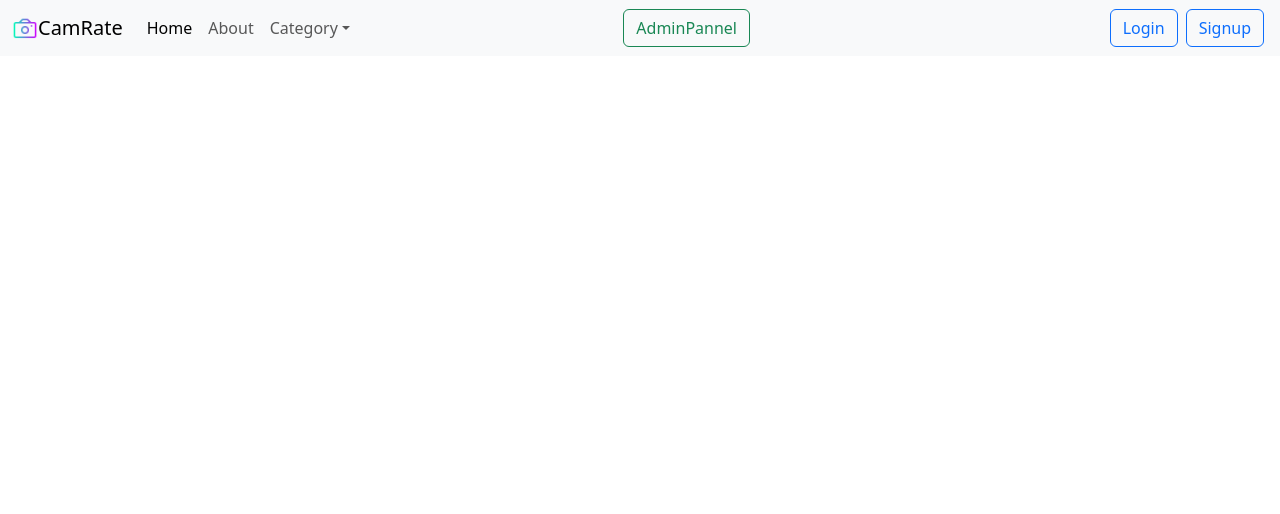
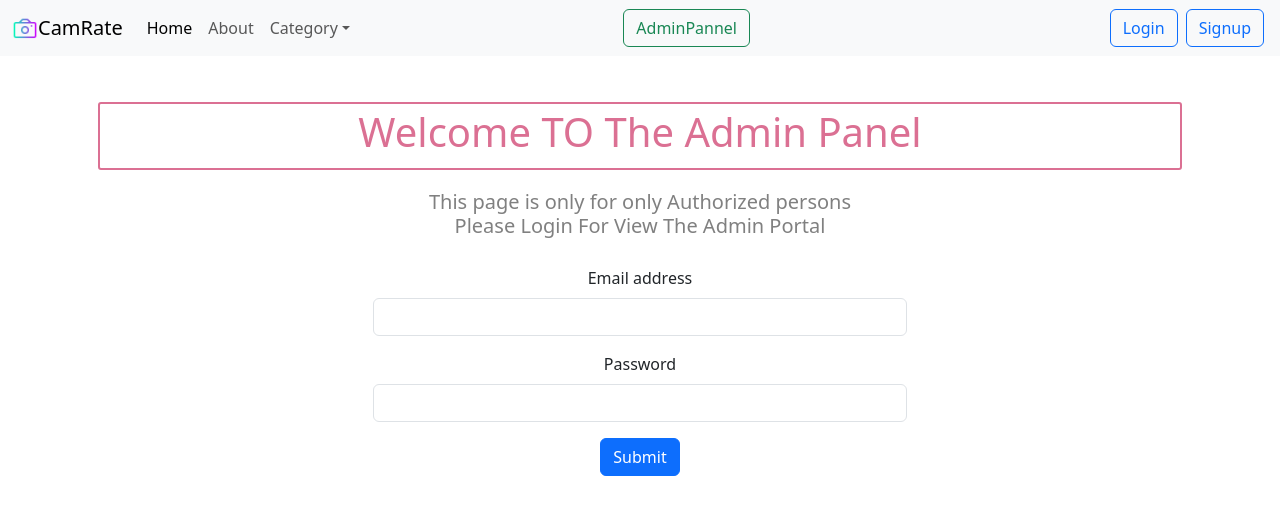
Before and after one commit to mwizard9/Camera_Test, a React (Create React App) app: page /login in a window 1280 px wide. Both pictures are taken after a click on the item "AdminPannel". Shown: the top 514 px of the page. Built offline with nearby package versions, Linux system fonts and the light colour scheme.

Commit message:
login for admin portal

```diff
--- a/package.json
+++ b/package.json
@@ -6,11 +6,15 @@
     "@testing-library/jest-dom": "^5.16.5",
     "@testing-library/react": "^13.4.0",
     "@testing-library/user-event": "^13.5.0",
+    "antd": "^5.2.3",
+    "component": "^1.1.0",
     "concurrently": "^7.6.0",
     "react": "^18.2.0",
     "react-dom": "^18.2.0",
     "react-router-dom": "^6.6.2",
     "react-scripts": "5.0.1",
+    "styled": "^1.0.0",
+    "styled-components": "^5.3.8",
     "web-vitals": "^2.1.4"
   },
   "scripts": {
--- /dev/null
+++ b/src/AdminSite/Login.js
@@ -0,0 +1,79 @@
+import React, { useState } from 'react'
+import { useNavigate } from 'react-router-dom'
+import styled from 'styled-components'
+
+
+const Login = (props) => {
+    const[credentials, setCredentials] = useState({email:"",password:""})
+    let history = useNavigate()
+    const handleSubmit= async(e)=>{
+        e.preventDefault();
+        const response = await fetch("http://localhost:5000/api/auth/login", {
+      method: 'POST',
+      headers: {
+        'Content-Type': 'application/json',
+         },
+      body: JSON.stringify({email:credentials.email,password:credentials.password})
+    });
+    const json=await response.json()
+    if (json.success){
+        //save the auth token and redirect
+        localStorage.setItem('token',json.jwtData);
+        history("/")
+    }
+    else{
+        alert("invalid credentials")
+    }
+
+    }
+
+    const onChange = (e)=>{
+        setCredentials({...credentials, [e.target.name]: e.target.value})
+    }
+  return (
+    <div className='container' >
+      <Button>
+      <h1>Welcome TO The Admin Panel</h1>
+      </Button>
+      <TomatoButton>
+      <h5>This page is only for only Authorized persons<br/>
+      Please Login For View The Admin Portal</h5>
+      </TomatoButton>
+      <div className='container' style={{width:'50%'}}>
+     <form onSubmit={handleSubmit}>
+  <div className="mb-3" >
+    <label htmlFor="emai1" className="form-label">Email address</label>
+    <input type="email" className="form-control" value={credentials.email} onChange={onChange} id="email" name="email" aria-describedby="emailHelp"/>
+
+  </div>
+  <div className="mb-3">
+    <label htmlFor="password1" className="form-label">Password</label>
+    <input type="password" className="form-control" value={credentials.password} onChange={onChange} id="password" name="password"/>
+  </div>
+
+
+  <button type="submit" className="btn btn-primary" >Submit</button>
+</form>
+</div>
+    </div>
+
+  )
+}
+
+export default Login
+
+const Button = styled.h1`
+  color: palevioletred;
+  font-size: 1em;
+  margin: 1em;
+  padding: 0.25em 1em;
+  border: 2px solid palevioletred;
+  border-radius: 3px;
+`;
+
+// A new component based on Button, but with some override styles
+const TomatoButton = styled(Button)`
+border: none;
+  color: gray;
+  border-color: tomato;
+`;
--- a/src/App.js
+++ b/src/App.js
@@ -7,6 +7,9 @@ import {
 } from "react-router-dom";
 import Category from './Components/Category';
 import SelectImage from './Components/SelectImage';
+import Login from "./Authentication/Login";
+import Signup from "./Authentication/Signup"
+import ALogin from './AdminSite/Login';
 
 function App() {
   return (
@@ -18,6 +21,10 @@ function App() {
           <Route exact path='/about' element={<About />}></Route>
           <Route exact path='/category' element={<Category />}></Route>
           <Route exact path='/selectImage' element={<SelectImage />}></Route>
+          <Route exact path="/login" element={<Login />}></Route>
+          <Route exact path="/signup" element={<Signup />}>
+          </Route>
+          <Route exact path="/alogin" element={<ALogin />}></Route>
         </Routes>
       </Router>
     </div>
```
Also changed, not shown: 1 other file (tests, documents, lock files or other folders).
